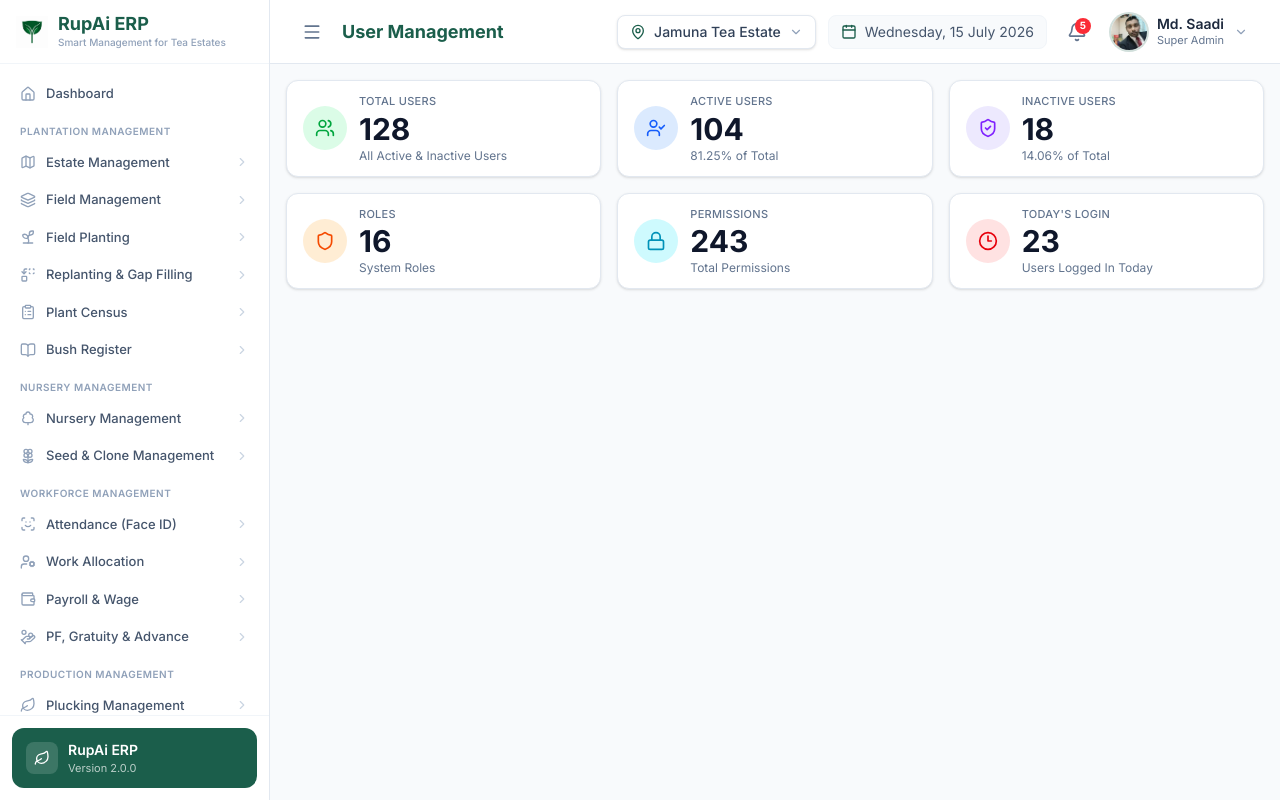
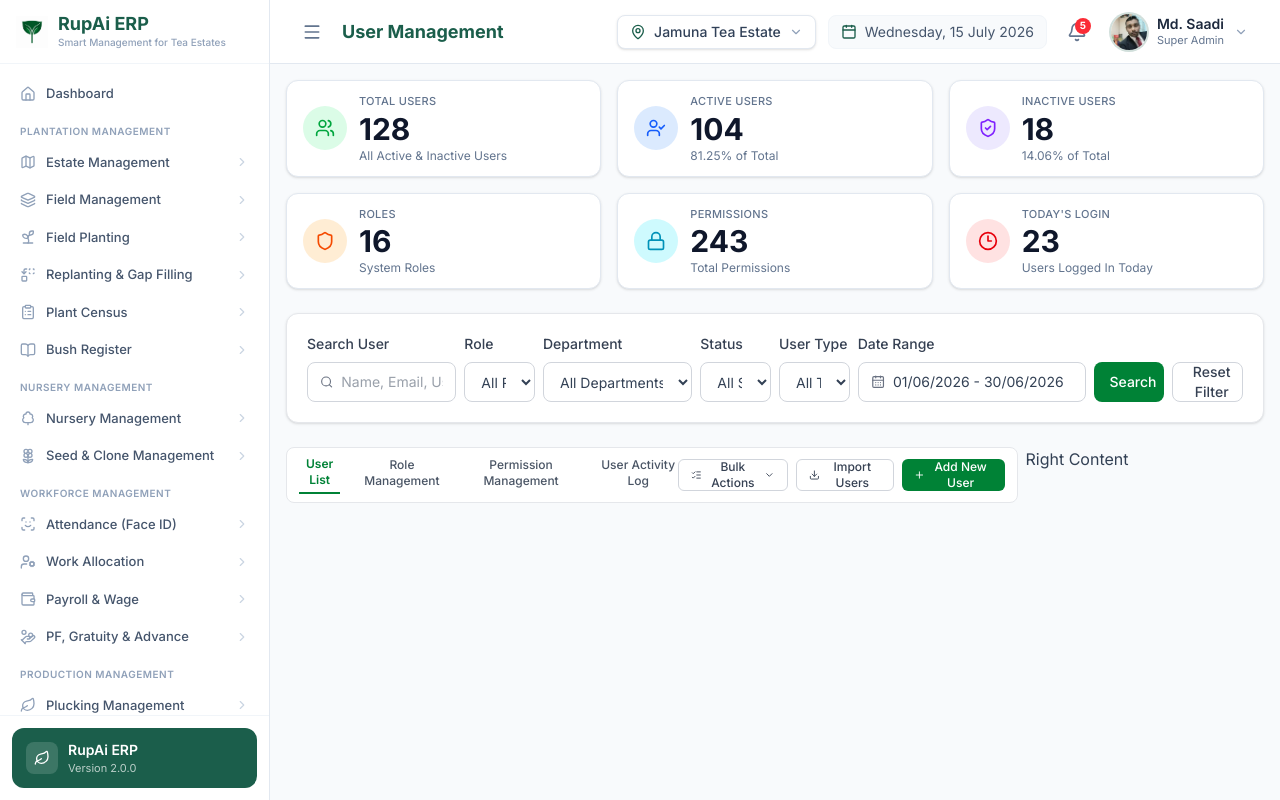
Before and after one commit to JamunaTech21-Software/rupai-erp-frontend, a React (Vite) app: page /user-management in a window 1280 px wide. Built offline with nearby package versions, Linux system fonts and the light colour scheme.

Commit message:
feat: add user creation form UI

```diff
--- a/src/pages/UserManagement.jsx
+++ b/src/pages/UserManagement.jsx
@@ -5,6 +5,13 @@ import {
   Shield,
   Lock,
   Clock3,
+  Search,
+  CalendarDays,
+  RotateCcw,
+  ListChecks,
+  ChevronDown,
+  Download,
+  Plus,
 } from "lucide-react";
 
 import { userManagementData } from "../data/userManagementData";
@@ -19,7 +26,13 @@ const iconMap = {
 };
 
 const UserManagement = () => {
+  const { search, role, department, status, userType, dateRange } =
+    userManagementData.filters;
+
+  const filterItems = [role, department, status, userType];
   return (
+    <div className='space-y-6'>
+      {/* ================= Summary Cards ================= */}
       <section className='grid grid-cols-1 gap-4 sm:grid-cols-2 lg:grid-cols-3 2xl:grid-cols-6'>
         {userManagementData.summaryCards.map((card) => {
           const Icon = iconMap[card.icon];
@@ -54,6 +67,164 @@ const UserManagement = () => {
           );
         })}
       </section>
+
+      {/* ================= User Filter Section ================= */}
+      <section>
+        <div className='rounded-xl border border-gray-200 bg-white p-5 shadow-sm'>
+          {/* Labels */}
+          <div className='mb-2 hidden xl:grid xl:grid-cols-12 xl:gap-2'>
+            <label className='col-span-2 text-sm font-medium text-gray-700'>
+              {search.label}
+            </label>
+
+            {filterItems.map((item) => (
+              <label
+                key={item.label}
+                className={`text-sm font-medium text-gray-700 ${
+                  item.label === "Department" ? "col-span-2" : ""
+                }`}
+              >
+                {item.label}
+              </label>
+            ))}
+
+            <label className='col-span-3 text-sm font-medium text-gray-700'>
+              {dateRange.label}
+            </label>
+
+            <div></div>
+            <div></div>
+          </div>
+
+          {/* Fields */}
+          <div className='grid grid-cols-1 gap-3 sm:grid-cols-2 lg:grid-cols-3 xl:grid-cols-12 xl:gap-2'>
+            {/* Search */}
+            <div className='xl:col-span-2'>
+              <label className='mb-1 block text-sm font-medium text-gray-700 xl:hidden'>
+                {search.label}
+              </label>
+
+              <label className='flex h-10 items-center gap-2 rounded-lg border border-gray-300 px-3'>
+                <Search size={16} className='text-gray-500' />
+
+                <input
+                  type='text'
+                  placeholder={search.placeholder}
+                  className='w-full bg-transparent text-sm outline-none'
+                />
+              </label>
+            </div>
+
+            {/* Dynamic Select */}
+            {filterItems.map((item) => (
+              <div
+                key={item.label}
+                className={item.label === "Department" ? "xl:col-span-2" : ""}
+              >
+                <label className='mb-1 block text-sm font-medium text-gray-700 xl:hidden'>
+                  {item.label}
+                </label>
+
+                <select className='h-10 w-full rounded-lg border border-gray-300 bg-white px-3 text-sm outline-none'>
+                  {item.options.map((option) => (
+                    <option key={option}>{option}</option>
+                  ))}
+                </select>
+              </div>
+            ))}
+
+            {/* Date */}
+            <div className='xl:col-span-3'>
+              <label className='mb-1 block text-sm font-medium text-gray-700 xl:hidden'>
+                {dateRange.label}
+              </label>
+
+              <label className='flex h-10 items-center gap-2 rounded-lg border border-gray-300 px-3'>
+                <CalendarDays size={16} className='text-gray-500' />
+
+                <input
+                  type='text'
+                  value={`${dateRange.start} - ${dateRange.end}`}
+                  readOnly
+                  className='w-full bg-transparent text-sm outline-none'
+                />
+              </label>
+            </div>
+
+            {/* Buttons */}
+            {userManagementData.filterButtons.map((button) => (
+              <button
+                key={button.id}
+                className={`flex h-10 items-center justify-center gap-2 rounded-lg px-4 text-sm font-medium transition xl:w-full ${
+                  button.variant === "primary"
+                    ? "bg-green-700 text-white hover:bg-green-800"
+                    : "border border-gray-300 bg-white text-gray-700 hover:bg-gray-100"
+                }`}
+              >
+                {button.variant === "primary" ? (
+                  <Search size={16} />
+                ) : (
+                  <RotateCcw size={16} />
+                )}
+
+                {button.text}
+              </button>
+            ))}
+          </div>
+        </div>
+      </section>
+      {/* ================= User List Section ================= */}
+      <section className='grid grid-cols-12 gap-2'>
+        {/* Left Section */}
+        <div className='col-span-9'>
+          <div className='flex items-center justify-between rounded-lg border border-gray-200 bg-white px-3 py-2'>
+            {/* Left Tabs */}
+            <div className='flex items-center gap-5'>
+              <button className='border-b-2 border-green-700 pb-1 text-xs font-semibold text-green-700'>
+                User List
+              </button>
+
+              <button className='pb-1 text-xs font-medium text-gray-600 transition hover:text-green-700'>
+                Role Management
+              </button>
+
+              <button className='pb-1 text-xs font-medium text-gray-600 transition hover:text-green-700'>
+                Permission Management
+              </button>
+
+              <button className='pb-1 text-xs font-medium text-gray-600 transition hover:text-green-700'>
+                User Activity Log
+              </button>
+            </div>
+
+            {/* Right Buttons */}
+            <div className='flex items-center gap-2'>
+              {/* Bulk Action */}
+              <button className='flex h-8 items-center gap-1 rounded-md border border-gray-300 bg-white px-3 text-xs font-medium text-gray-700 hover:bg-gray-50'>
+                <ListChecks size={14} />
+                Bulk Actions
+                <ChevronDown size={14} />
+              </button>
+
+              {/* Import */}
+              <button className='flex h-8 items-center gap-1 rounded-md border border-gray-300 bg-white px-3 text-xs font-medium text-gray-700 hover:bg-gray-50'>
+                <Download size={14} />
+                Import Users
+              </button>
+
+              {/* Add User */}
+              <button className='flex h-8 items-center gap-1 rounded-md bg-green-700 px-3 text-xs font-medium text-white hover:bg-green-800'>
+                <Plus size={14} />
+                Add New User
+              </button>
+            </div>
+          </div>
+        </div>
+
+        {/* Right Section */}
+        <div className='col-span-3'>Right Content</div>
+      </section>
+    </div>
   );
 };
 
```
Lines whose indentation alone changed are shown as unchanged.
